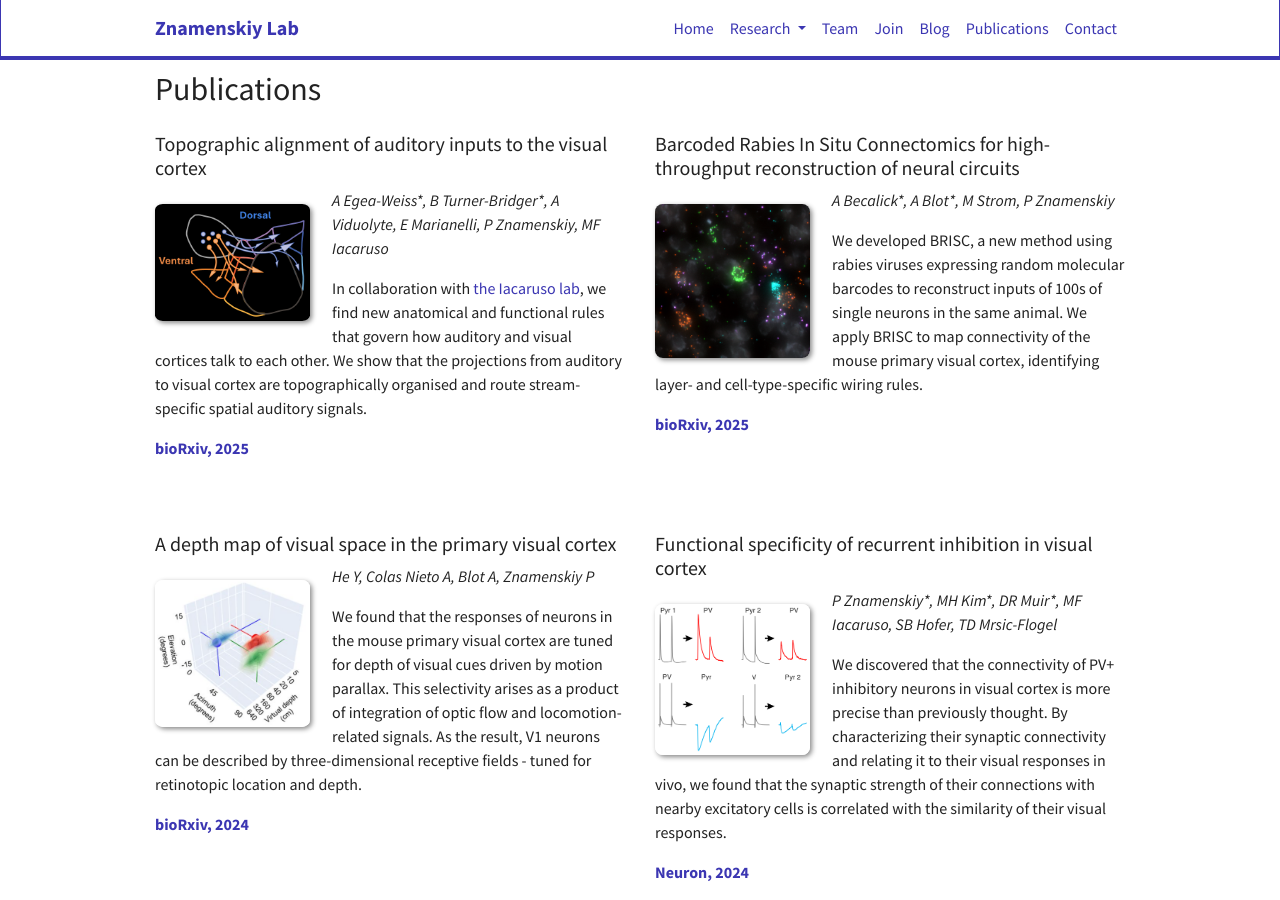
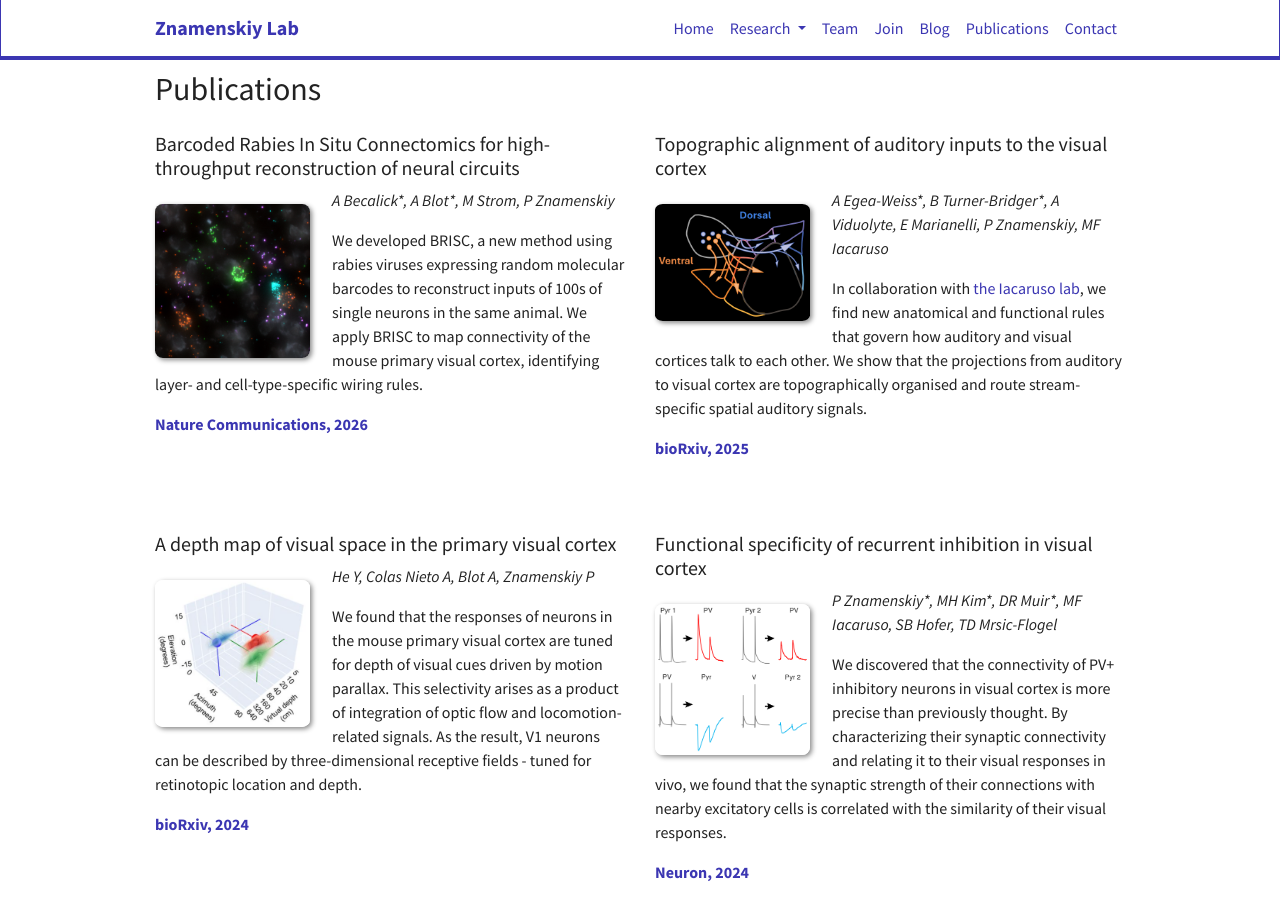
Before and after one commit to znamlab/znamlab.github.io, a Jekyll site: the page built from _pages/publications.md, in a window 1280 px wide and 900 px high. Built offline with Jekyll 4.4.1, drawn with Linux system fonts in a browser that asks for light colours; nearby versions of some CDN libraries.

Commit message:
Update BRISC publication to Nature Communications (2026)

```diff
--- a/_data/publications.yml
+++ b/_data/publications.yml
@@ -54,16 +54,16 @@
   image: he_2024.png
   url: "https://www.biorxiv.org/content/10.1101/2024.09.27.615442v1"
 
-- title: "Barcoded Rabies In Situ Connectomics for high-throughput reconstruction of neural circuits"
-  authors: A Becalick*, A Blot*, M Strom, P Znamenskiy
-  ref: bioRxiv, 2025
-  description: We developed BRISC, a new method using rabies viruses expressing random molecular barcodes to reconstruct inputs of 100s of single neurons in the same animal. We apply BRISC to map connectivity of the mouse primary visual cortex, identifying layer- and cell-type-specific wiring rules.
-  image: becalick_2025.png
-  url: "https://www.biorxiv.org/content/10.1101/2025.07.16.665048v1"
-
 - title: "Topographic alignment of auditory inputs to the visual cortex"
   authors: A Egea-Weiss*, B Turner-Bridger*, A Viduolyte, E Marianelli, P Znamenskiy, MF Iacaruso
   ref: bioRxiv, 2025
   description: In collaboration with <a href="https://www.crick.ac.uk/research/labs/flor-iacaruso">the Iacaruso lab</a>, we find new anatomical and functional rules that govern how auditory and visual cortices talk to each other. We show that the projections from auditory to visual cortex are topographically organised and route stream-specific spatial auditory signals.
   image: egea-weiss_turner-bridger_2025.png
   url: "https://www.biorxiv.org/content/10.1101/2025.07.29.667237v1"
+
+- title: "Barcoded Rabies In Situ Connectomics for high-throughput reconstruction of neural circuits"
+  authors: A Becalick*, A Blot*, M Strom, P Znamenskiy
+  ref: Nature Communications, 2026
+  description: We developed BRISC, a new method using rabies viruses expressing random molecular barcodes to reconstruct inputs of 100s of single neurons in the same animal. We apply BRISC to map connectivity of the mouse primary visual cortex, identifying layer- and cell-type-specific wiring rules.
+  image: becalick_2025.png
+  url: "https://www.nature.com/articles/s41467-026-77105-y"
```
